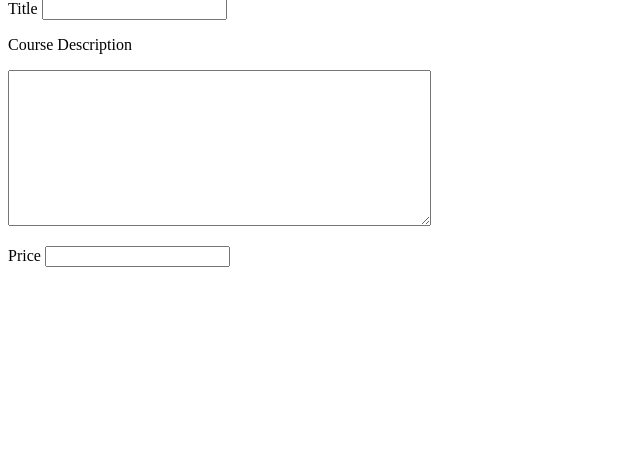
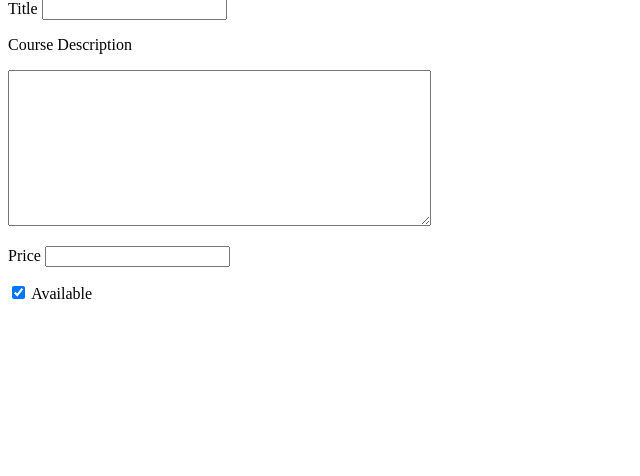
Before and after one commit to Kenneth732/ValidateWebForms, a Flask app: page / in a window 1280 px wide. Shown: the part 144-620 px from the top of the page, without its empty margins (0-640 px from the left). Run offline with Flask 3, Linux system fonts and the light colour scheme.

Commit message:
checking boolean if is true or false

```diff
--- a/templates/index.html
+++ b/templates/index.html
@@ -44,6 +44,17 @@
             </ul>
         {% endif %}
 
+        <p>
+            {{ form.available() }} {{ form.available.label }}
+        </p>
+
+        {% if form.available.errors %}
+            <ul class="errors">
+                {% for error in form.available.errors %}
+                    <li>{{ error }}</li>
+                {% endfor %}
+            </ul>
+        {% endif %}
 
     </form>
 
```
